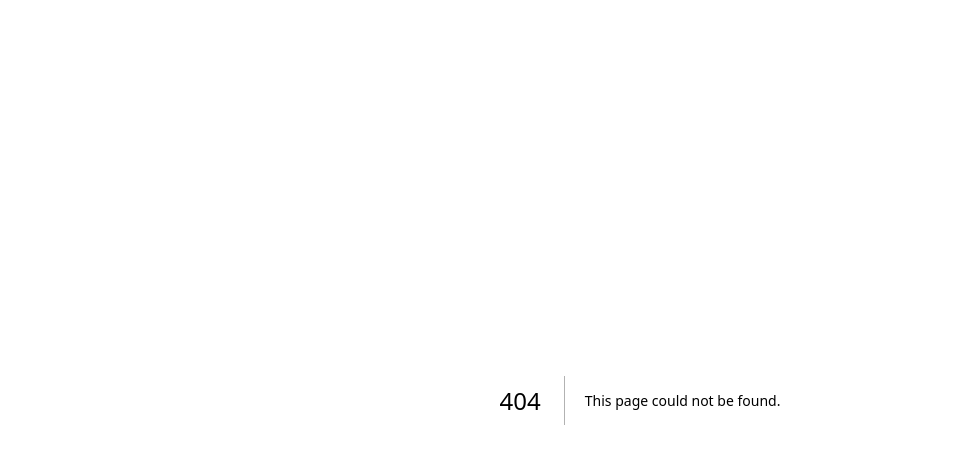
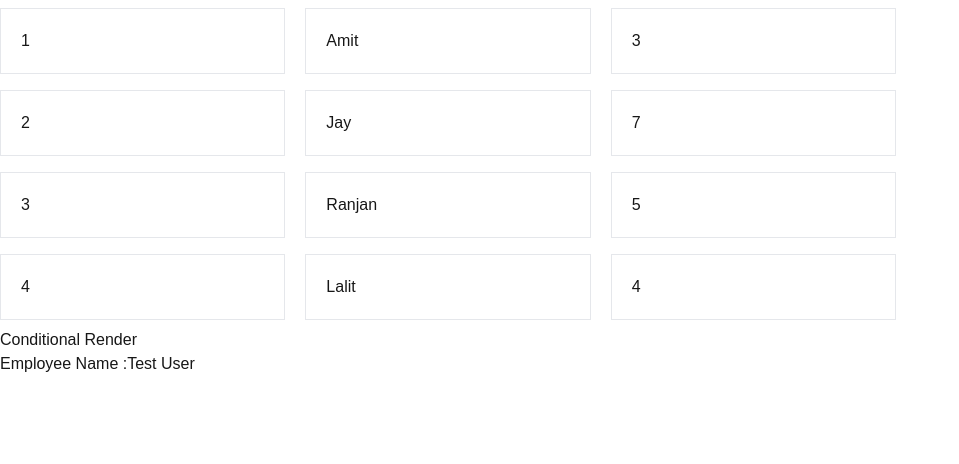
Before and after one commit to cm-developer-2025/Nextjs-Tutorial, a Next.js app: page /listrender in a window 1280 px wide. Before the commit this address had no page. Shown: the top 464 px of the page, without its empty margins (0-959 px from the left). Built offline with nearby package versions, Linux system fonts and the light colour scheme.

Commit message:
List and Conditional rendering

```diff
--- /dev/null
+++ b/src/app/(pages)/listrender/page.jsx
@@ -0,0 +1,29 @@
+"use client";
+
+import { useState } from "react";
+import { StudentListRender } from "@/app/components/lib/StudentListRender";
+
+function page() {
+  //   for (let i = 0; i < students.length; i++) {
+  //     console.log(students[i].name);
+  //   }
+  const [emp, setEmp] = useState({ name: "Test User" });
+
+  return (
+    // React Fragment
+    <>
+      <StudentListRender />
+      <p>Conditional Render</p>
+      {/* <p>Employee Name :{emp != null ? emp.name : ""}</p> */}
+
+      {/* <p>Employee Name :{emp ? emp.name : "Not defined"}</p> */}
+
+      {/* <p>Employee Name :{emp && emp.name}</p> */}
+
+      {/* Optional Chaining  */}
+      <p>Employee Name :{emp?.name}</p>
+    </>
+  );
+}
+
+export default page;
--- /dev/null
+++ b/src/app/components/lib/StudentListRender.jsx
@@ -0,0 +1,22 @@
+import { students } from "@/app/userdata/student";
+export function StudentListRender() {
+  return (
+    <div className="max-w-4xl">
+      {students.map((student) => {
+        return (
+          <div key={student.id} className="flex  w-full justify-between gap-5">
+            <div className="border border-gray-200 my-2 w-full p-5">
+              {student.id}
+            </div>
+            <div className="border border-gray-200 my-2 w-full p-5">
+              {student.name}
+            </div>
+            <div className="border border-gray-200 my-2 w-full p-5">
+              {student.sem}
+            </div>
+          </div>
+        );
+      })}
+    </div>
+  );
+}
--- /dev/null
+++ b/src/app/userdata/student.js
@@ -0,0 +1,23 @@
+// list of Student Object
+export const students = [
+  {
+    id: 1,
+    name: "Amit",
+    sem: 3,
+  },
+  {
+    id: 2,
+    name: "Jay",
+    sem: 7,
+  },
+  {
+    id: 3,
+    name: "Ranjan",
+    sem: 5,
+  },
+  {
+    id: 4,
+    name: "Lalit",
+    sem: 4,
+  },
+];
```
